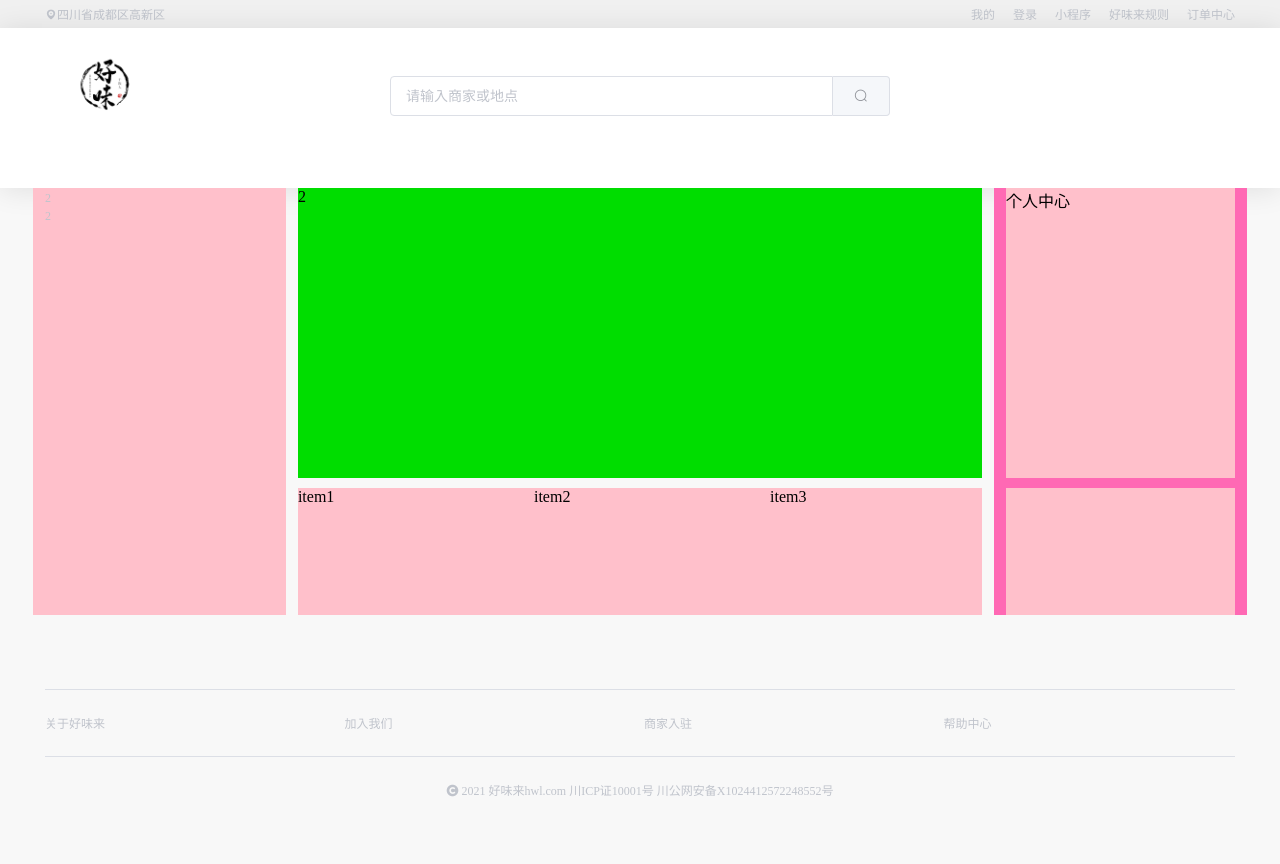
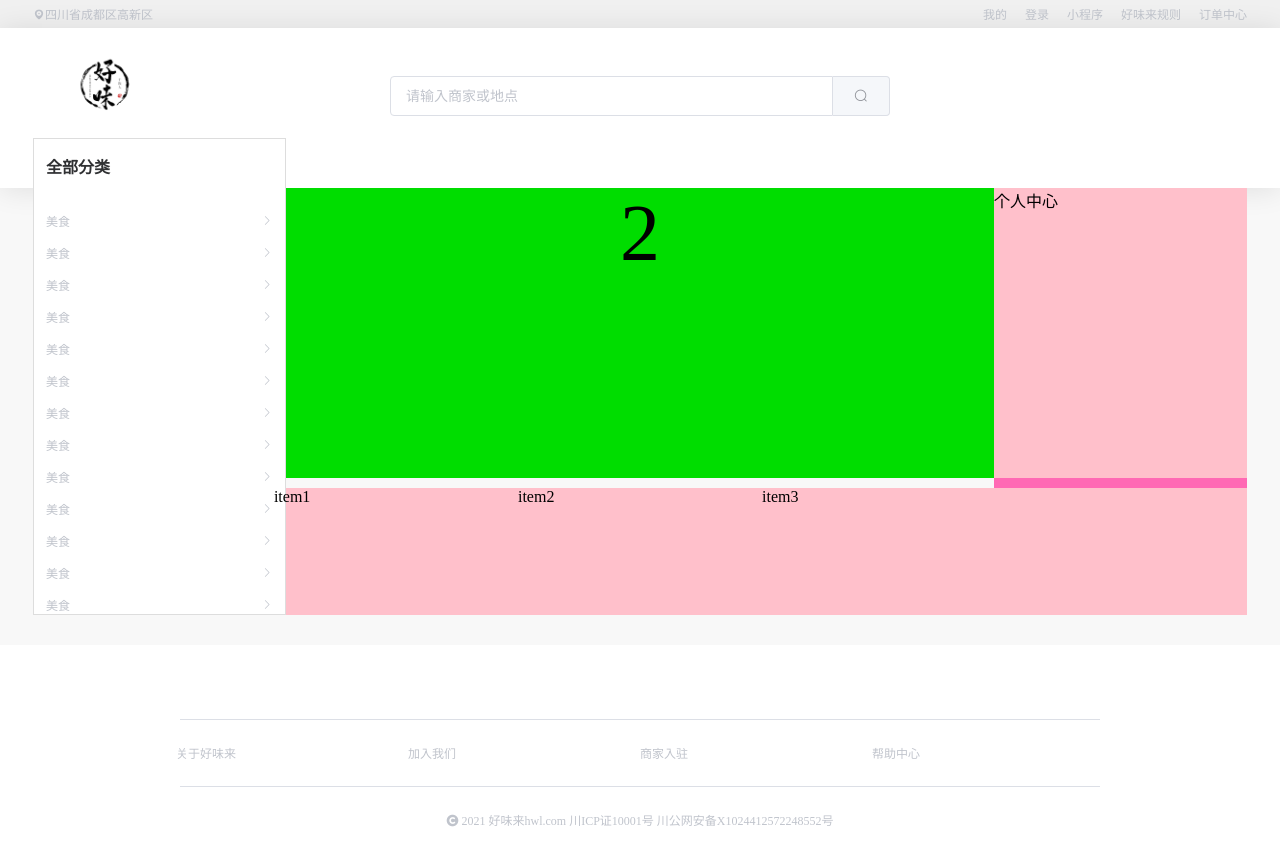
Before and after one commit to idabaicai/food, a Vue app: page /#/ in a window 1280 px wide. Shown: the top 864 px of the page. Before the commit the page ends 819 px from the top, so only its background shows below. Built offline with nearby package versions, Linux system fonts and the light colour scheme.

Commit message:
右侧导航栏

```diff
--- a/src/components/common/Footer.vue
+++ b/src/components/common/Footer.vue
@@ -1,5 +1,5 @@
 <template>
-  <footer class="footer w">
+  <div class="footer">
     <el-divider></el-divider>
     <el-row :gutter="8" class="info">
       <el-col :span="6">关于{{ site.name }}</el-col>
@@ -11,7 +11,7 @@
     <el-row type="flex" justify="center">
       <span class="info-text"><i class="iconfont icon-copyright info-text"></i> 2021 {{ site.name }}hwl.com 川ICP证10001号 川公网安备X1024412572248552号</span>
   </el-row>
-  </footer>
+  </div>
 </template>
 <script>
 import site from '../../config/site'
@@ -26,7 +26,10 @@ export default {
 <style lang="less" scoped>
 @import url('../../style/variables.less');
 .footer {
-  padding: 20px 0;
+  width: 100%;
+  height: 260px;
+  background-color: #fff;
+  padding: 50px 180px 10px 180px;
   .info .el-col{
       font-size: 12px;
       color: @info-text-color;
--- a/src/style/base.less
+++ b/src/style/base.less
@@ -39,3 +39,8 @@ a {
 a:hover {
   color: #e33333;
 }
+
+// 设置element默认样式
+.el-col {
+  padding: 0 !important;
+}
--- a/src/style/variables.less
+++ b/src/style/variables.less
@@ -3,3 +3,7 @@
 @info-color: #909399;
 // 字体
 @info-text-color: #C0C4CC;
+// 主要字体
+@primary-text-color: #303133;
+// 常规字体
+@regular-text-color: #606266;
--- a/src/views/home/FoodMain.vue
+++ b/src/views/home/FoodMain.vue
@@ -2,9 +2,17 @@
   <div class="main w">
     <el-row :gutter="24">
       <el-col :span="5" class="wrap left">
+        <div class="title">
+          <h4>全部分类</h4>
+        </div>
         <ul>
-          <li><a href="">2</a></li>
-          <li><a href="">2</a></li>
+          <li
+            v-for="item in cateLists"
+            :key="item.id"
+          >
+            <a href=""> {{ item.name }}</a>
+            <i class="el-icon-arrow-right"></i>
+          </li>
         </ul>
       </el-col>
       <el-col :span="14" class="wrap center">
@@ -43,6 +51,22 @@ export default {
   },
   data () {
     return {
+      // 右侧分类数据
+      cateLists: [
+        { id: 1001, name: '美食' },
+        { id: 1002, name: '美食' },
+        { id: 1003, name: '美食' },
+        { id: 1004, name: '美食' },
+        { id: 1005, name: '美食' },
+        { id: 1006, name: '美食' },
+        { id: 1007, name: '美食' },
+        { id: 1008, name: '美食' },
+        { id: 1009, name: '美食' },
+        { id: 1010, name: '美食' },
+        { id: 1011, name: '美食' },
+        { id: 1012, name: '美食' },
+        { id: 1013, name: '美食' }
+      ]
     }
   },
   methods: {
@@ -72,6 +96,7 @@ export default {
 }
 </script>
 <style lang="less" scoped>
+@import url('../../style/variables.less');
   .main {
     height: 427px;
     margin-bottom: 30px;
@@ -79,7 +104,30 @@ export default {
       height: 427px;
     }
     .left {
-      background-color: pink;
+      margin-top: -50px;
+      height: 477px;
+      background-color: #fff;
+      border: 1px solid #ddd;
+      .title {
+        padding: 15px 12px;
+        margin-bottom: 12px;
+        color: @primary-text-color;
+      }
+      li {
+        display: flex;
+        justify-content: space-between;
+        align-items: center;
+        width: 100%;
+        height: 32px;
+        padding: 0 12px;
+        &:hover {
+          background-color: rgb(255, 245, 235);
+        }
+        a, i {
+          color: #C0C4CC;
+          font-size: 12px;
+        }
+      }
     }
     .center {
       // background-color: purple;
@@ -89,9 +137,14 @@ export default {
         margin-bottom: 10px;
         // background-color: #0d0;
         .swiper-container {
+          display: flex;
           width: 100%;
           height: 100%;
           background-color: #0d0;
+        }
+        .swiper-slide {
+          font-size: 5rem;
+          text-align: center;
         }
       }
       .center-bottom {
--- a/src/views/login/Login.vue
+++ b/src/views/login/Login.vue
@@ -64,8 +64,8 @@ export default {
 <style lang="less" scoped>
 @import url('../../style/variables.less');
   .login {
-    width: 900px;
-    margin: 0 auto;
+    width: 100%;
+    padding: 0 180px;
     background-color: #fff;
     .header {
       display: flex;
```
Also changed, not shown: 1 other file (tests, documents, lock files or other folders). Lines whose indentation alone changed are shown as unchanged.
